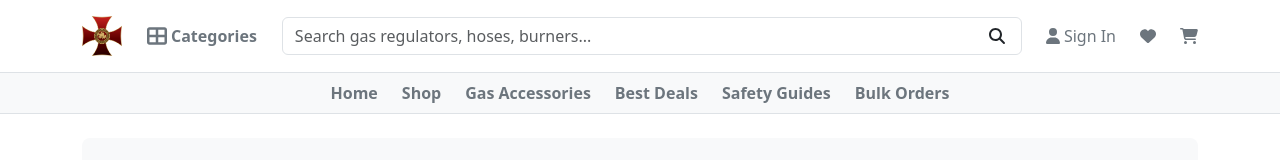
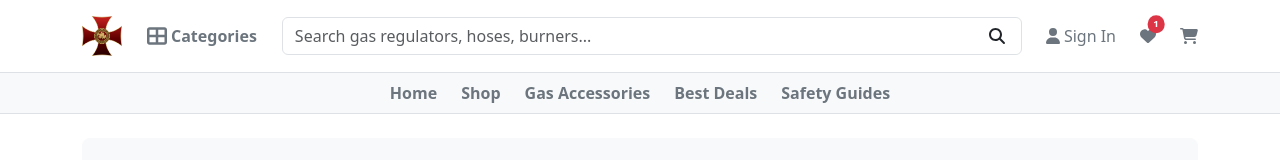
Before and after one commit to MaguguEl/such_store, a React (Create React App) app: page / in a window 1280 px wide. Both pictures are taken after a click on the button 96 px from the left and 631 px from the top of the page. Shown: the top 160 px of the page. Built offline with nearby package versions, Linux system fonts and the light colour scheme.

Commit message:
badge of honour

```diff
--- a/src/components/layout/HeaderTop.js
+++ b/src/components/layout/HeaderTop.js
@@ -14,9 +14,13 @@ import {
   faIndustry,
   faBars
 } from '@fortawesome/free-solid-svg-icons';
+import { useCart } from '../../contexts/CartContext';
+import { useWishlist } from '../../contexts/WishlistContext';
 
 const HeaderTop = ({ toggleMobileMenu }) => {
   const [isCategoryDropdownOpen, setIsCategoryDropdownOpen] = useState(false);
+  const { cartItems } = useCart();
+  const { wishlistItems } = useWishlist();
 
   return (
     <header className="border-bottom bg-white">
@@ -50,7 +54,6 @@ const HeaderTop = ({ toggleMobileMenu }) => {
               aria-expanded={isCategoryDropdownOpen}
             >
               <FontAwesomeIcon icon={faThLarge} className="fs-5" /> Categories
-              {/* <FontAwesomeIcon icon={faChevronDown} className="ms-1" /> */}
             </button>
 
             {isCategoryDropdownOpen && (
@@ -85,11 +88,31 @@ const HeaderTop = ({ toggleMobileMenu }) => {
             <FontAwesomeIcon icon={faUser} className="d-none d-md-inline" />
             <span className="d-none d-md-inline">Sign In</span>
           </Link>
-          <Link to="/wishlist" className="text-decoration-none text-secondary">
+
+          {/* Wishlist with Badge */}
+          <Link to="/wishlist" className="text-decoration-none text-secondary position-relative">
             <FontAwesomeIcon icon={faHeart} />
+            {wishlistItems.length > 0 && (
+              <span
+                className="position-absolute top-0 start-100 translate-middle badge rounded-pill bg-danger"
+                style={{ fontSize: '0.6rem', padding: '0.25rem 0.35rem' }}
+              >
+                {wishlistItems.length}
+              </span>
+            )}
           </Link>
-          <Link to="/cart" className="text-decoration-none text-secondary">
+
+          {/* Cart with Badge */}
+          <Link to="/cart" className="text-decoration-none text-secondary position-relative">
             <FontAwesomeIcon icon={faShoppingCart} />
+            {cartItems.length > 0 && (
+              <span
+                className="position-absolute top-0 start-100 translate-middle badge rounded-pill bg-primary"
+                style={{ fontSize: '0.6rem', padding: '0.25rem 0.35rem' }}
+              >
+                {cartItems.reduce((total, item) => total + item.quantity, 0)}
+              </span>
+            )}
           </Link>
         </div>
       </div>
@@ -102,7 +125,6 @@ const HeaderTop = ({ toggleMobileMenu }) => {
           <Link to="/categories" className="text-decoration-none text-secondary">Gas Accessories</Link>
           <Link to="/deals" className="text-decoration-none text-secondary">Best Deals</Link>
           <Link to="/safety" className="text-decoration-none text-secondary">Safety Guides</Link>
-          <Link to="/bulk-orders" className="text-decoration-none text-secondary">Bulk Orders</Link>
         </div>
       </nav>
     </header>
--- a/src/components/layout/MobileMenu.js
+++ b/src/components/layout/MobileMenu.js
@@ -14,8 +14,13 @@ import {
   faShieldAlt,
   faIndustry
 } from '@fortawesome/free-solid-svg-icons';
+import { useCart } from '../../contexts/CartContext';
+import { useWishlist } from '../../contexts/WishlistContext';
 
 const MobileMenu = ({ isOpen, toggleMenu }) => {
+  const { cartItems } = useCart();
+  const { wishlistItems } = useWishlist();
+
   if (!isOpen) return null;
 
   return (
@@ -49,11 +54,27 @@ const MobileMenu = ({ isOpen, toggleMenu }) => {
 
         <div className="border-top pt-3">
           <small className="text-muted mb-2 d-block">My Account</small>
-          <Link to="/wishlist" className="list-group-item list-group-item-action" onClick={toggleMenu}>
+          <Link to="/wishlist" className="list-group-item list-group-item-action position-relative" onClick={toggleMenu}>
             <FontAwesomeIcon icon={faHeart} className="me-2 text-primary" /> Wishlist
+            {wishlistItems.length > 0 && (
+              <span
+                className="position-absolute end-0 top-50 translate-middle-y badge rounded-pill bg-danger me-3"
+                style={{ fontSize: '0.65rem', padding: '0.25rem 0.4rem' }}
+              >
+                {wishlistItems.length}
+              </span>
+            )}
           </Link>
-          <Link to="/cart" className="list-group-item list-group-item-action" onClick={toggleMenu}>
+          <Link to="/cart" className="list-group-item list-group-item-action position-relative" onClick={toggleMenu}>
             <FontAwesomeIcon icon={faShoppingCart} className="me-2 text-primary" /> Cart
+            {cartItems.length > 0 && (
+              <span
+                className="position-absolute end-0 top-50 translate-middle-y badge rounded-pill bg-primary me-3"
+                style={{ fontSize: '0.65rem', padding: '0.25rem 0.4rem' }}
+              >
+                {cartItems.reduce((total, item) => total + item.quantity, 0)}
+              </span>
+            )}
           </Link>
           <Link to="/order-tracking" className="list-group-item list-group-item-action" onClick={toggleMenu}>
             <FontAwesomeIcon icon={faClock} className="me-2 text-primary" /> Order Tracking
```
